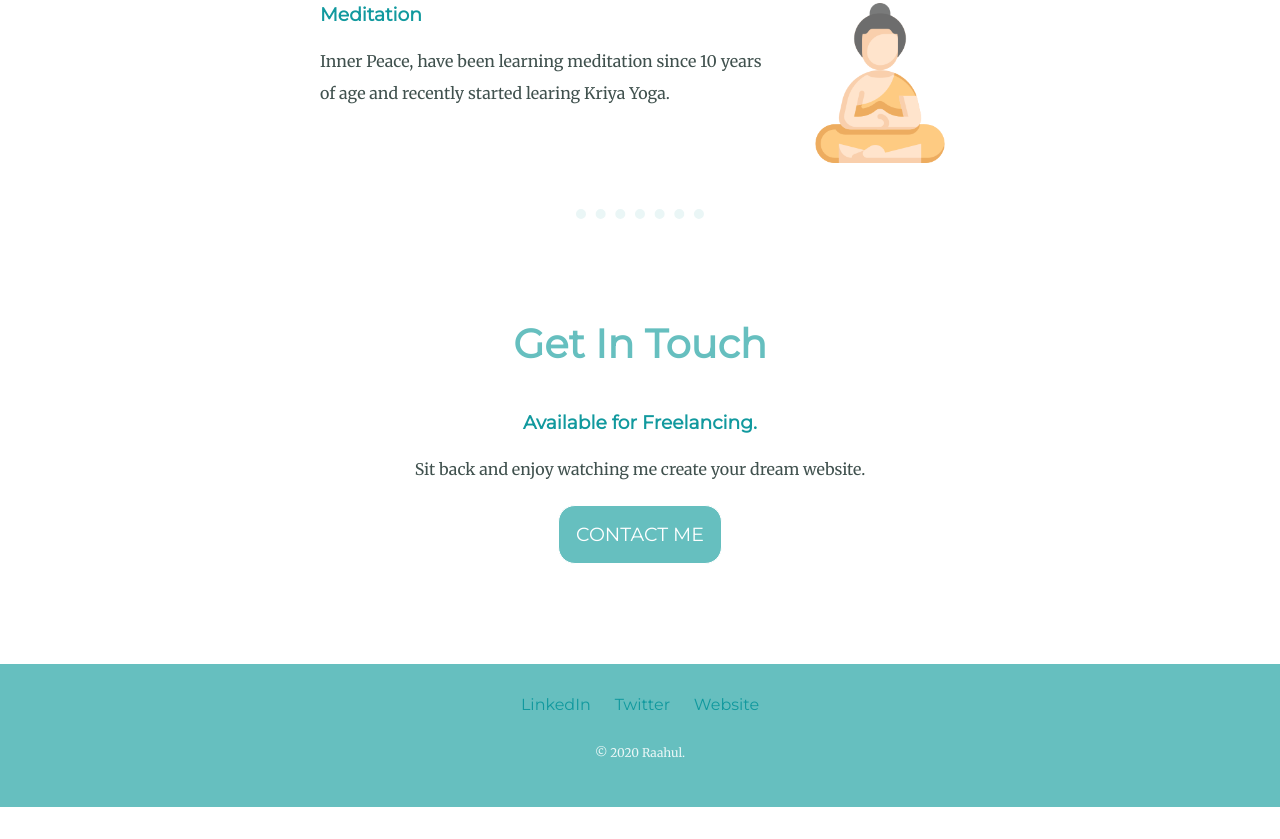
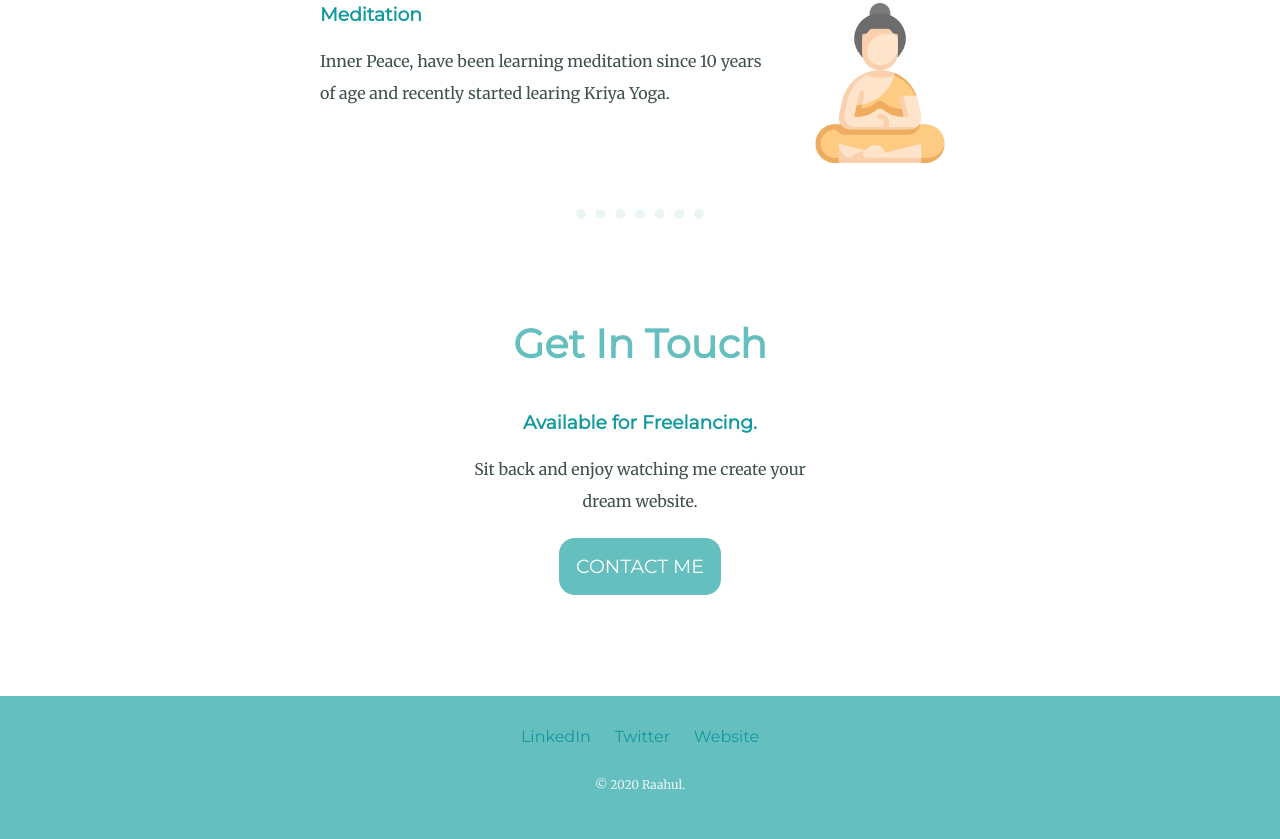
Before and after one commit to raahulgs2812/mysite, a plain HTML site: page index.html in a window 1280 px wide. Shown: the part 1761-2600 px from the top of the page. Before the commit the page ends 2568 px from the top, so only its background shows below. Drawn offline with Linux system fonts and the light colour scheme.

Commit message:
Update styles.css

```diff
--- a/styles.css
+++ b/styles.css
@@ -111,7 +111,8 @@ p {
 }
 
 .above-contact{
-  margin: 10px 0 20px 0;
+  width: 30%;
+  margin: 10px auto 20px auto;
 }
 
 .btn {
```
